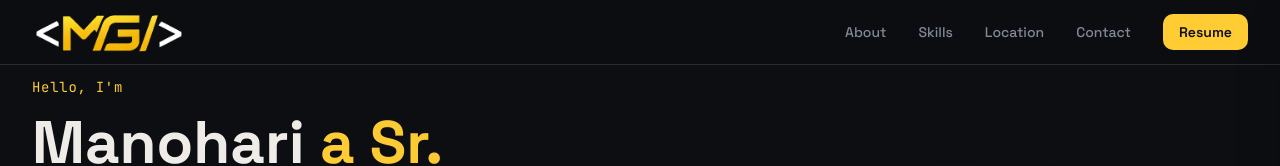
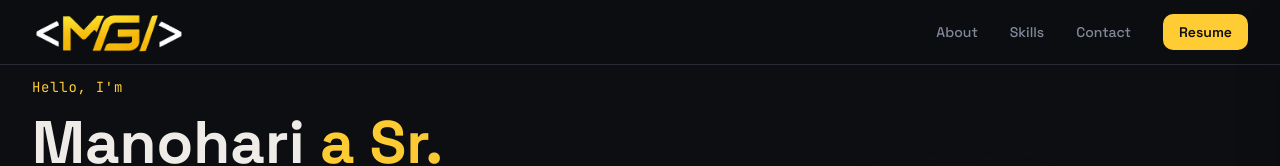
Before and after one commit to manohari1990/portfolio, a React (Vite) app: page / in a window 1280 px wide. Shown: the top 166 px of the page. Built offline with nearby package versions, Linux system fonts and the light colour scheme.

Commit message:
update nav

```diff
--- a/src/components/Navbar.tsx
+++ b/src/components/Navbar.tsx
@@ -6,8 +6,7 @@ import logo from "../assets/mg-logo.png"
 const navLinks = [
   { label: "About", href: "#about" },
   { label: "Skills", href: "#skills" },
-  { label: "Location", href: "#location" },
-  { label: "Contact", href: "#contact" },
+  { label: "Contact", href: "#contact" }
 ];
 
 const Navbar = () => {
```
